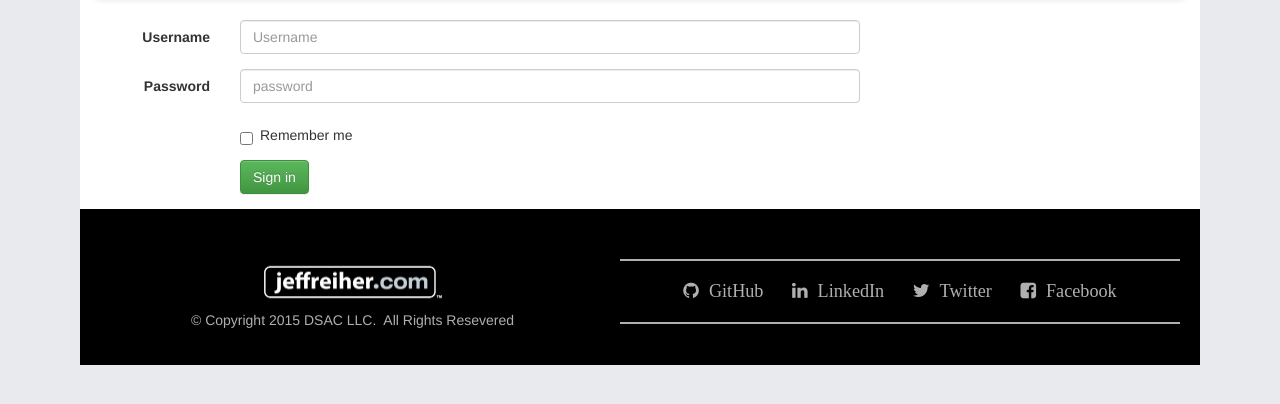
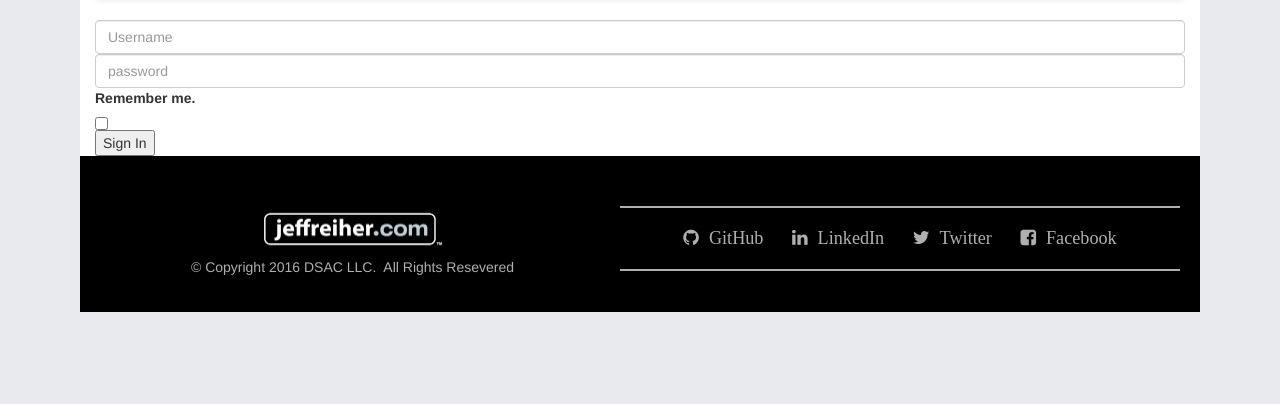
Before and after one commit to jreiher2003/Blog-Jeff, a Flask app: page /login in a window 1280 px wide. Shown: the part 52-456 px from the top of the page. Run offline with Flask 2, Linux system fonts and the light colour scheme; some libraries are stand-ins or nearby versions.

Commit message:
Refactor base1, login form, views

```diff
--- a/app/templates/base1.html
+++ b/app/templates/base1.html
@@ -33,7 +33,7 @@
               <span class="icon-bar"></span>
               <span class="icon-bar"></span>
             </button>
-            <a class="navbar-brand" href="#">Jeff Reiher</a>
+            <a class="navbar-brand" href="/">Jeff Reiher</a>
           </div>
           <div id="navbar" class="navbar-collapse collapse">
             <ul class="nav navbar-nav">
@@ -98,7 +98,7 @@
             <img class="foot img-responsive" src="{{ url_for('static', filename='images/jeffreihercom_crop.png') }}" alt="logo of jeffreiher.com">
           </picture>
         </a>
-        <figcaption>&#169;&nbsp;Copyright 2015 DSAC LLC.&nbsp; All Rights Resevered</figcaption>
+        <figcaption>&#169;&nbsp;Copyright 2016 DSAC LLC.&nbsp; All Rights Resevered</figcaption>
       </figure>
     </div>
   </footer>
--- a/app/templates/login.html
+++ b/app/templates/login.html
@@ -2,52 +2,29 @@
 {% block section %}
 
 
-<div class="container">
-  <div class="row">
-    <div class="col-md-8 offset-md-2">
-      <div class="login-form">
-<form class="form-horizontal" role="form" method="post" action="">
+
+<form class="" method="post" action="">
   {{ form.csrf_token }}
-  <div class="form-group">
-    <label for="inputUsername" class="col-sm-2 control-label">Username</label>
-    <div class="col-sm-10">
+      {{ form.username.label(for="inputUsername", class="sr-only") }}
       {{ form.username(placeholder="Username", type="text", id="inputUsername", class="form-control") }}
       {% if form.username.errors %}
             {% for error in form.username.errors %}
             <div class="bg-danger">{{ error }}</div>
             {% endfor %}
             {% endif %}
-    </div>
-  </div>
-  <div class="form-group">
-    <label for="inputPassword" class="col-sm-2 control-label">Password</label>
-    <div class="col-sm-10">
+
+      {{ form.password.label(for="inputPassword", class="sr-only") }}
       {{ form.password(placeholder="password", type="password", class="form-control", id="inputPassword") }}
        {% if form.password.errors %}
             {% for error in form.password.errors %}
             <div class="bg-danger">{{ error }}</div>
             {% endfor %}
             {% endif %}
+        {{ form.remember_me.label(for="checkbox") }}
+        {{ form.remember_me(class="checkbox", id="checkbox") }}
 
-    </div>
-  </div>
-  <div class="form-group">
-    <div class="col-sm-offset-2 col-sm-10">
-      <div class="checkbox">
-        <label>
-          {{ form.remember_me(class="checkbox") }} Remember me
-        </label>
-      </div>
-    </div>
-  </div>
-  <div class="form-group">
-    <div class="col-sm-offset-2 col-sm-10">
-      <button type="submit" class="btn btn-success">Sign in</button>
-    </div>
-  </div>
+
+       {{ form.submit }}
 </form>
-</div>
-</div>
-</div>
-</div>
+
 {% endblock %}
--- a/app/views.py
+++ b/app/views.py
@@ -30,7 +30,7 @@ def blog_post(blog_id, blog_title):
 @app.route("/blog/<int:author_id>/newpost/", methods=["GET","POST"])
 def new_blogpost(author_id):
     error = None
-    form = MessageForm(request.form)
+    form = BlogPost(request.form)
     if form.validate_on_submit():
         newpost = BlogPost(title=form.title.data,
                            description=form.description.data,
@@ -47,7 +47,7 @@ def new_blogpost(author_id):
 def edit_blogpost(author_id, blog_id):
     error = None
     editpost = db.session.query(BlogPost).filter_by(id=blog_id).one()
-    form = MessageForm(obj=editpost)
+    form = BlogPost(obj=editpost)
     if form.validate_on_submit():
         editpost.title = form.title.data
         editpost.description = form.description.data
```
